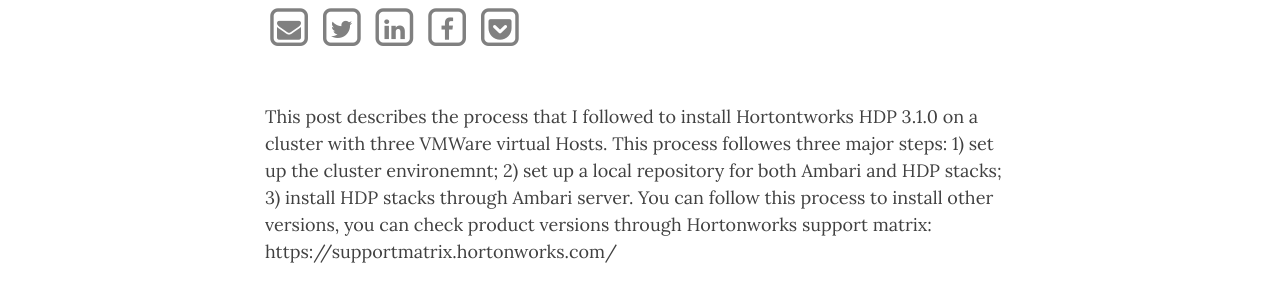
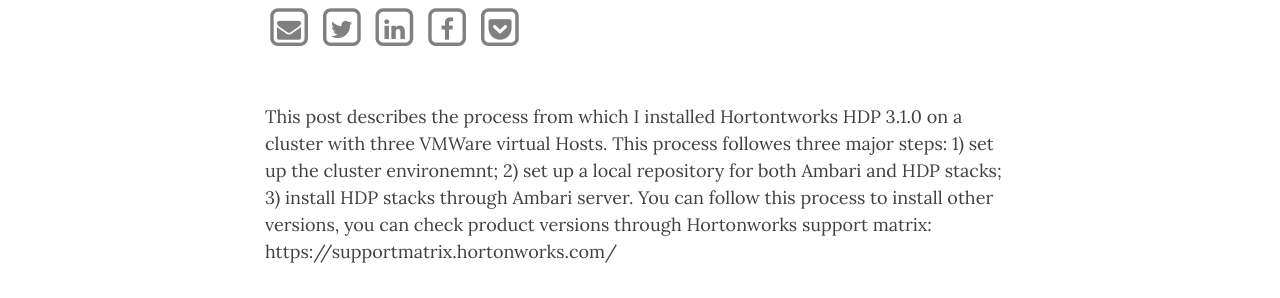
Before and after one commit to stonefl/stonefl.github.io, a Jekyll site: the page built from _posts/2019-03-19-install-hortonworks-hdp-3-1-0-on-cluster-of-vmware-virtual-machines.md, in a window 1280 px wide and 900 px high, scrolled down 522 px. Shown: the part 155-453 px from the top of the window. Built offline with Jekyll 4.4.1, drawn with Linux system fonts in a browser that asks for light colours; nearby versions of some CDN libraries; comment, search, counter and statistics services are not loaded.

Commit message:
Update 2019-03-19-install-hortonworks-hdp-3-1-0-on-cluster-of-vmware-virtual-machines.md

```diff
--- a/_posts/2019-03-19-install-hortonworks-hdp-3-1-0-on-cluster-of-vmware-virtual-machines.md
+++ b/_posts/2019-03-19-install-hortonworks-hdp-3-1-0-on-cluster-of-vmware-virtual-machines.md
@@ -12,7 +12,7 @@
   - Hadoop
   - Big Data
 ---
-This post describes the process that I followed to install Hortontworks HDP 3.1.0 on a cluster with three VMWare virtual Hosts. This process followes three major steps: 1) set up the cluster environemnt; 2) set up a local repository for both Ambari and HDP stacks; 3) install HDP stacks through Ambari server. You can follow this process to install other versions, you can check product versions through Hortonworks support matrix: https://supportmatrix.hortonworks.com/
+This post describes the process from which I installed Hortontworks HDP 3.1.0 on a cluster with three VMWare virtual Hosts. This process followes three major steps: 1) set up the cluster environemnt; 2) set up a local repository for both Ambari and HDP stacks; 3) install HDP stacks through Ambari server. You can follow this process to install other versions, you can check product versions through Hortonworks support matrix: https://supportmatrix.hortonworks.com/
 
 
 
```
